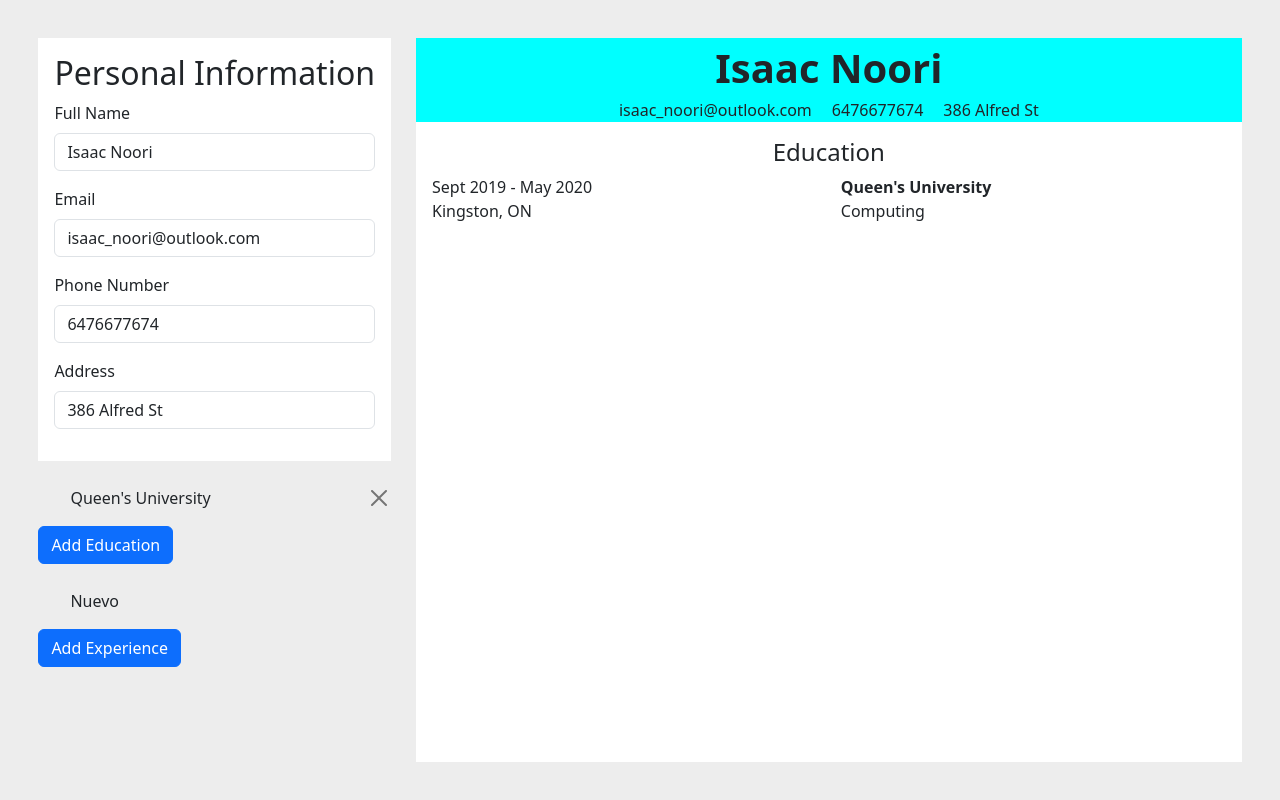
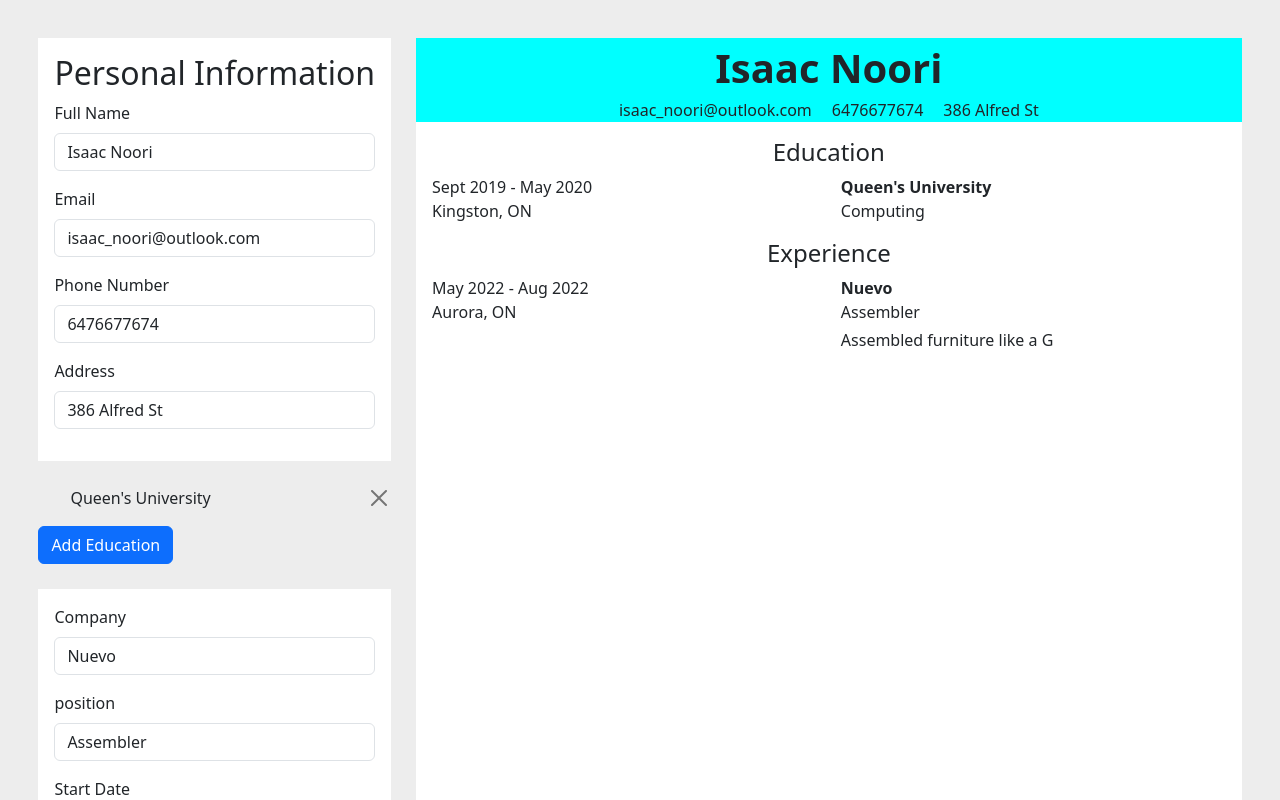
Before and after one commit to hackerover90/CV-Application, a React (Vite) app: page / in a window 1280 px wide. Both pictures are taken after a click on the button "Add Experience". Shown: the top 800 px of the page. Built offline with nearby package versions, Linux system fonts and the light colour scheme.

Commit message:
Complete experience section

```diff
--- a/src/components/App.jsx
+++ b/src/components/App.jsx
@@ -3,7 +3,7 @@ import Resume from './Resume.jsx'
 import '../styles/App.css'
 import PersonalInfo from './PersonalInfo.jsx'
 import Education from './Education.jsx'
-import WorkExperiance from './WorkExperiance.jsx'
+import Experiance from './WorkExperiance.jsx'
 
 function App() {
   const [personalInfo, setpersonalInfo] = useState({
@@ -21,6 +21,7 @@ function App() {
   })
   const [educations, setEducations] = useState([education])
   const [educationFormOpen, setEducationFormOpen] = useState(false)
+
   const [experience, setExperience] = useState({
     companyName:'Nuevo',
     position:'Assembler',
@@ -55,6 +56,24 @@ function App() {
 
   }
 
+  function handleExperience(exp) {
+    let key
+    try {
+      key = exp.target.dataset.key
+    } catch {
+      key = null
+    }
+
+    if (key != undefined && key != null) {
+      setExperience({ ...experience, [key]: exp.target.value })
+      //console.log(key)
+    } else if (key == undefined || key == null) {
+      setExperience(() => exp)
+      //console.log(education)
+    }
+
+  }
+
   //this function is never used
   function handleEducations() {
     setEducations([ ...educations ])
@@ -63,6 +82,11 @@ function App() {
   function removeEducation(education) {
     let new_educations = educations.filter((edu) => edu != education)
     setEducations(new_educations)
+  }
+
+  function removeExperience(experience) {
+    let new_experiences = experiences.filter((edu) => edu != experience)
+    setExperiences(new_experiences)
   }
 
   function handleEducationForm(education = false) {
@@ -110,6 +134,52 @@ function App() {
     }
   }
 
+  function handleExperienceForm(experience = false) {
+    if (experienceFormOpen === false) {
+      setExperienceFormOpen(true)
+    } else {
+      setExperienceFormOpen(false)
+      const regex = new RegExp("^\\s*$")
+      /*
+      if company is left blank don't add experience
+      */
+      if (regex.test(experience.companyName)) {
+        //console.log('ah')
+        experience = false
+      }
+
+      /*
+      This enables the form to reset all inputs upon save or cancellation
+      */
+      setExperience({
+        companyName:'',
+        position:'',
+        start:'',
+        end:'',
+        location:'',
+        description:''
+      })
+
+      /*
+      if education is not defined false by above process then add education object
+      to educations array
+      */
+      if (experience) {
+        for (let i=0; i<experiences.length; i++) {
+          /*Checks if the school name of the education thats about to be added
+          already exists and if so only updates the attributes that were updated
+          instead of adding a new education state to the educations array*/
+          if (experiences[i].companyName == experience.companyName) {
+            experiences[i] = experience
+            setExperiences(experiences)
+            return
+          }
+        }
+        setExperiences([ ...experiences, experience])
+      }
+    }
+  }
+
   return (
     <div id='app'>
       <div id='resume-input'>
@@ -120,13 +190,14 @@ function App() {
           formOpen={educationFormOpen} setFormOpen={handleEducationForm}
           removeEducation={removeEducation}
        />
-       <WorkExperiance
-          experience={experience}
+       <Experiance
+          experience={experience} handleExperience={handleExperience}
           experiences={experiences}
-          experienceFormOpen={experienceFormOpen}
+          experienceFormOpen={experienceFormOpen} setExperienceFormOpen={handleExperienceForm}
+          removeExperience={removeExperience}
        />
       </div>
-      <Resume value={personalInfo} educations={educations} />
+      <Resume value={personalInfo} educations={educations} experiences={experiences} />
     </div>
   )
 }
--- a/src/components/Body.jsx
+++ b/src/components/Body.jsx
@@ -1,6 +1,6 @@
 import { v4 as uuid } from 'uuid';
 
-function Body({ educations }) {
+function Body({ educations, experiences }) {
 
     const displayEducations = educations.map((edu) => {
         return (
@@ -17,6 +17,22 @@ function Body({ educations }) {
         )
     })
 
+    const displayExperiences = experiences.map((exp) => {
+        return (
+            <div key={uuid()} className='row mb-3'>
+                <div className='col-6 d-flex flex-column'>
+                    <div>{exp.start} - {exp.end}</div>
+                    <div>{exp.location}</div>
+                </div>
+                <div className='col-6 d-flex flex-column'>
+                    <div className='fw-bold'>{exp.companyName}</div>
+                    <div>{exp.position}</div>
+                    <div className='pt-1'>{exp.description}</div>
+                </div>
+            </div>
+        )
+    })
+
 
     return (
         <div className="resume-template-body">
@@ -26,7 +42,12 @@ function Body({ educations }) {
                     {displayEducations}
                 </div>
             )}
-
+            {(experiences.length > 0) && (
+                <div className="display-resume-experiences m-3">
+                    <h4 className='text-center'>Experience</h4>
+                    {displayExperiences}
+                </div>
+            )}
         </div>
     )
 }
--- a/src/components/Resume.jsx
+++ b/src/components/Resume.jsx
@@ -2,12 +2,12 @@ import { useState } from 'react'
 import Header from './Header'
 import Body from './Body'
 
-function Resume({ value, educations }) {
+function Resume({ value, educations, experiences }) {
     return (
         <>
             <div className='resume-template'>
                 <Header text={value} />
-                <Body educations={educations} />
+                <Body educations={educations} experiences={experiences} />
             </div>
         </>
     )
--- a/src/components/WorkExperiance.jsx
+++ b/src/components/WorkExperiance.jsx
@@ -1,22 +1,123 @@
 import FormInput from './FormInput'
 import { v4 as uuid } from 'uuid';
 
-export default function WorkExperiance({ experience, experiences, experienceFormOpen }) {
-    let displayExperience = experiences.map(exp =>
+function AddExperienceForm({ experienceFormOpen, setExperienceFormOpen, experience, handleExperience }) {
+    //console.log(education)
+    //console.log(formOpen)
+    return (
+        <form id="personalInfoForm" className="bg-white p-3">
+            <FormInput
+                id={'company'}
+                labelName={'Company'}
+                type={'text'}
+                name={'company'}
+                value={experience.companyName}
+                onChange={handleExperience}
+                placeholder={'Enter Company Name'}
+                data-key={'companyName'}
+            />
+            <FormInput
+                id={'position'}
+                labelName={'position'}
+                type={'text'}
+                name={'position'}
+                value={experience.position}
+                onChange={handleExperience}
+                placeholder={'Enter Job Position'}
+                data-key={'position'}
+            />
+            <FormInput
+                id={'start'}
+                labelName={'Start Date'}
+                type={'text'}
+                name={'start_date'}
+                value={experience.start}
+                onChange={handleExperience}
+                placeholder={'Enter Start Date'}
+                data-key={'start'}
+            />
+            <FormInput
+                id={'end'}
+                labelName={'End Date'}
+                type={'text'}
+                name={'end_date'}
+                value={experience.end}
+                onChange={handleExperience}
+                placeholder={'Enter End Date'}
+                data-key={'end'}
+            />
+            <FormInput
+                id={'location'}
+                labelName={'Location'}
+                type={'text'}
+                name={'school_location'}
+                value={experience.location}
+                onChange={handleExperience}
+                placeholder={'Enter School Location'}
+                data-key={'location'}
+            />
+            <FormInput
+                id={'description'}
+                labelName={'Description'}
+                type={'text'}
+                name={'job_description'}
+                value={experience.description}
+                onChange={handleExperience}
+                placeholder={'Enter Job Description'}
+                data-key={'description'}
+            />
+            <div className='d-flex gap-2'>
+                <button type="button" onClick={() => setExperienceFormOpen(experience)} className="btn btn-primary">Save</button>
+                <button type="button" onClick={() => setExperienceFormOpen()} className="btn btn-secondary">Cancel</button>
+            </div>
+
+        </form>
+    )
+}
+
+export default function Experience({ experience, handleExperience, experiences, experienceFormOpen, setExperienceFormOpen, removeExperience }) {
+
+    /*
+    Displays form of selected experience with prior info filled in
+    ***
+    1. Find specific experience object in experiences array
+    2. Use found object info to update experiences state
+    3. Updated experience state is passed on to AddExperienceForm component
+    */
+    function experienceForm(corpName) {
+        setExperienceFormOpen()
+        experience = experiences.find(exp => exp.companyName == corpName)
+        handleExperience(experience)
+        //console.log(education)
+        return (
+            <>
+            {experienceFormOpen && <AddExperienceForm experienceFormOpen={experienceFormOpen} setExperienceFormOpen={setExperienceFormOpen} experience={experience} handleExperience={handleExperience} />}
+            </>
+        )
+    }
+
+
+    //displays list of experiences with delete button
+    //can click each experience and form with experience info will open
+    const displayExperiences = experiences.map(exp =>
         <li key={uuid()} className='d-flex justify-content-between'>
-            <div>{exp.companyName}</div>
+            <div onClick={() => experienceForm(exp.companyName)} className='experiences-list'>{exp.companyName}</div>
+            <button type="button" onClick={() => removeExperience(exp)} className="btn-close" aria-label="Close"></button>
         </li>
     )
 
     return (
-        <div id='experiance'>
-            {(experienceFormOpen == false) && (
+        <div id="education">
+
+            {(experienceFormOpen === false) && (
                 <>
-                    <ul className='experiences'>{displayExperience}</ul>
-                    <button type='button' className="btn btn-primary">Add Experience</button>
+                    <ul className='experiences'>{displayExperiences}</ul>
+                    <button type="button" onClick={setExperienceFormOpen} className="btn btn-primary">Add Experience</button>
                 </>
 
             )}
+            {experienceFormOpen && <AddExperienceForm experienceFormOpen={experienceFormOpen} setExperienceFormOpen={setExperienceFormOpen} experience={experience} handleExperience={handleExperience} />}
+
         </div>
     )
 }
```
